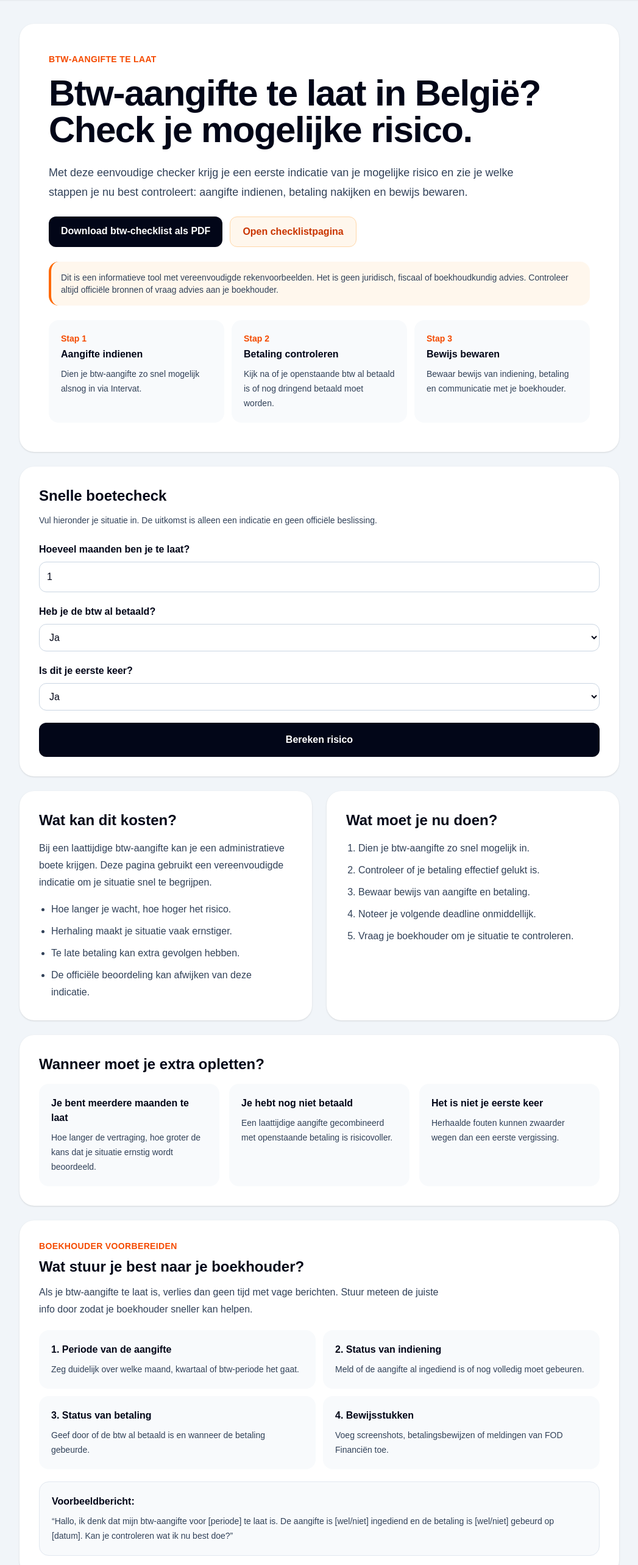
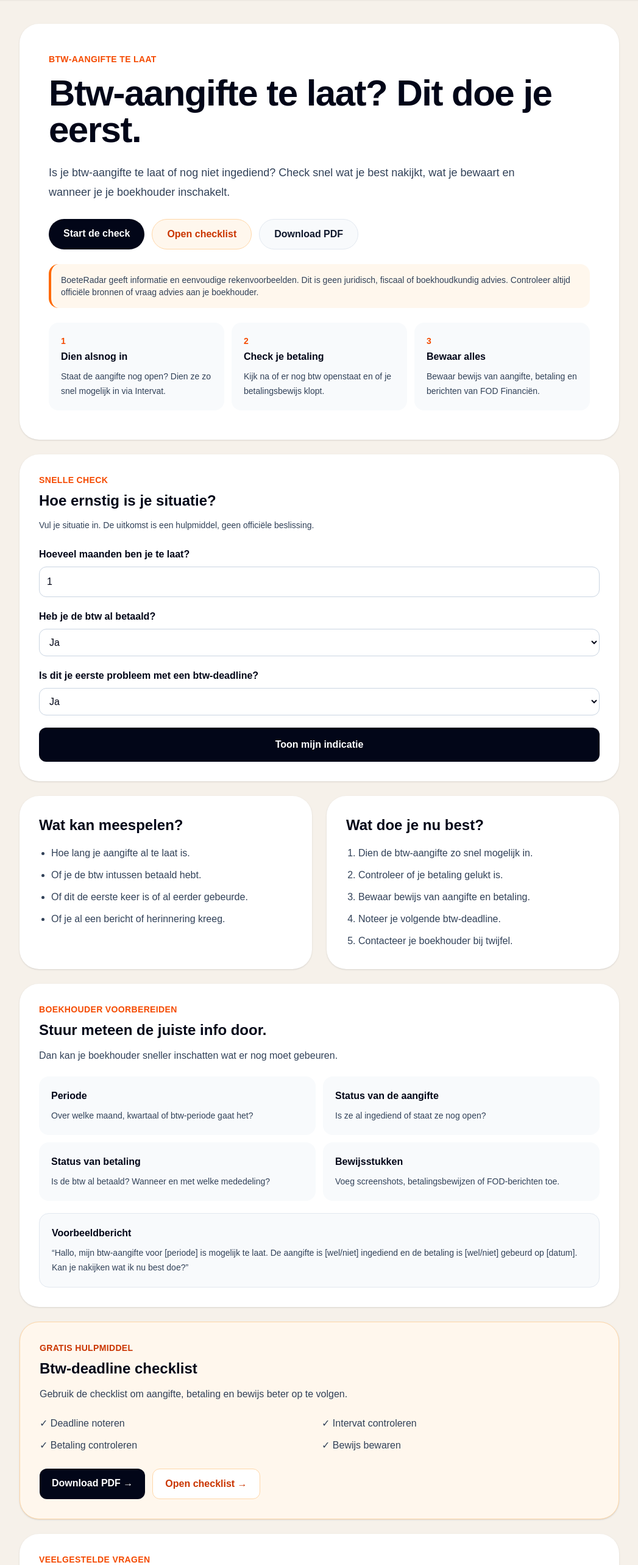
Before and after one commit to NathanVerd/Boeteradar, a Next.js app: page /btw-aangifte-te-laat in a window 1280 px wide. Shown: the part 120-2686 px from the top of the page at 61% size, without its empty margins (116-1163 px from the left). Built offline with nearby package versions, Linux system fonts and the light colour scheme.

Commit message:
Improve VAT filing page copy and layout

```diff
--- a/app/btw-aangifte-te-laat/page.tsx
+++ b/app/btw-aangifte-te-laat/page.tsx
@@ -21,97 +21,116 @@ export default function BtwAangifteTeLaatPage() {
 
   let risk = "Laag";
   let riskColor = "border-emerald-300 bg-emerald-50";
-  let advice = "Dien je aangifte zo snel mogelijk in en bewaar je bewijs.";
+  let advice = "Controleer je aangifte en bewaar je bewijs.";
 
   if (safeMonths >= 1) {
     risk = "Middelmatig";
     riskColor = "border-orange-300 bg-orange-50";
     advice =
-      "Dien je aangifte vandaag nog in, controleer je betaling en noteer je volgende deadline.";
+      "Dien je aangifte zo snel mogelijk in en controleer of de betaling in orde is.";
   }
 
   if (safeMonths >= 3 || paid === "no" || firstTime === "no") {
     risk = "Hoog";
     riskColor = "border-red-300 bg-red-50";
     advice =
-      "Dien je aangifte onmiddellijk in, betaal openstaande bedragen en contacteer je boekhouder.";
+      "Dien de aangifte in, betaal wat nog openstaat en contacteer je boekhouder.";
   }
 
   return (
-    <main className="min-h-screen bg-slate-100 text-slate-950">
+    <main className="min-h-screen bg-[#f6f1ea] text-slate-950">
       <Header label="Btw-checker" />
 
       <section className="mx-auto max-w-5xl px-5 py-10">
-        <div className="rounded-3xl bg-white p-7 shadow-sm md:p-12">
-          <p className="mb-4 text-sm font-bold uppercase tracking-wide text-orange-600">
+        <div className="rounded-[2rem] bg-white p-7 shadow-sm md:p-12">
+          <p className="mb-4 text-sm font-black uppercase tracking-wide text-orange-600">
             Btw-aangifte te laat
           </p>
 
           <h1 className="max-w-4xl text-4xl font-black tracking-tight md:text-6xl">
-            Btw-aangifte te laat in België? Check je mogelijke risico.
+            Btw-aangifte te laat? Dit doe je eerst.
           </h1>
 
           <p className="mt-6 max-w-3xl text-lg leading-8 text-slate-700">
-            Met deze eenvoudige checker krijg je een eerste indicatie van je
-            mogelijke risico en zie je welke stappen je nu best controleert:
-            aangifte indienen, betaling nakijken en bewijs bewaren.
+            Is je btw-aangifte te laat of nog niet ingediend? Check snel wat je
+            best nakijkt, wat je bewaart en wanneer je je boekhouder inschakelt.
           </p>
 
-          <div className="mt-6 flex flex-col gap-3 sm:flex-row">
+          <div className="mt-7 flex flex-col gap-3 sm:flex-row">
             <a
-              href="/downloads/btw-deadline-checklist.pdf"
-              download
-              className="rounded-xl bg-slate-950 px-5 py-3 text-center font-bold text-white transition hover:bg-slate-800"
+              href="#check"
+              className="rounded-full bg-slate-950 px-6 py-3 text-center font-black text-white transition hover:bg-slate-800"
             >
-              Download btw-checklist als PDF
+              Start de check
             </a>
 
             <Link
               href="/checklists/btw-deadline-checklist"
-              className="rounded-xl border border-orange-200 bg-orange-50 px-5 py-3 text-center font-bold text-orange-700 transition hover:bg-orange-100"
+              className="rounded-full border border-orange-200 bg-orange-50 px-6 py-3 text-center font-black text-orange-700 transition hover:bg-orange-100"
             >
-              Open checklistpagina
+              Open checklist
             </Link>
+
+            <a
+              href="/downloads/btw-deadline-checklist.pdf"
+              download
+              className="rounded-full border border-slate-200 bg-slate-50 px-6 py-3 text-center font-black text-slate-900 transition hover:bg-slate-100"
+            >
+              Download PDF
+            </a>
           </div>
 
-          <DisclaimerBox text="Dit is een informatieve tool met vereenvoudigde rekenvoorbeelden. Het is geen juridisch, fiscaal of boekhoudkundig advies. Controleer altijd officiële bronnen of vraag advies aan je boekhouder." />
+          <DisclaimerBox text="BoeteRadar geeft informatie en eenvoudige rekenvoorbeelden. Dit is geen juridisch, fiscaal of boekhoudkundig advies. Controleer altijd officiële bronnen of vraag advies aan je boekhouder." />
 
           <div className="mt-6 grid gap-3 md:grid-cols-3">
             <div className="rounded-2xl bg-slate-50 p-5">
-              <p className="text-sm font-bold text-orange-600">Stap 1</p>
-              <h3 className="mt-1 font-black">Aangifte indienen</h3>
+              <p className="text-sm font-black text-orange-600">1</p>
+              <h3 className="mt-1 font-black">Dien alsnog in</h3>
               <p className="mt-2 text-sm leading-6 text-slate-700">
-                Dien je btw-aangifte zo snel mogelijk alsnog in via Intervat.
+                Staat de aangifte nog open? Dien ze zo snel mogelijk in via
+                Intervat.
               </p>
             </div>
 
             <div className="rounded-2xl bg-slate-50 p-5">
-              <p className="text-sm font-bold text-orange-600">Stap 2</p>
-              <h3 className="mt-1 font-black">Betaling controleren</h3>
+              <p className="text-sm font-black text-orange-600">2</p>
+              <h3 className="mt-1 font-black">Check je betaling</h3>
               <p className="mt-2 text-sm leading-6 text-slate-700">
-                Kijk na of je openstaande btw al betaald is of nog dringend
-                betaald moet worden.
+                Kijk na of er nog btw openstaat en of je betalingsbewijs klopt.
               </p>
             </div>
 
             <div className="rounded-2xl bg-slate-50 p-5">
-              <p className="text-sm font-bold text-orange-600">Stap 3</p>
-              <h3 className="mt-1 font-black">Bewijs bewaren</h3>
+              <p className="text-sm font-black text-orange-600">3</p>
+              <h3 className="mt-1 font-black">Bewaar alles</h3>
               <p className="mt-2 text-sm leading-6 text-slate-700">
-                Bewaar bewijs van indiening, betaling en communicatie met je
-                boekhouder.
+                Bewaar bewijs van aangifte, betaling en berichten van FOD
+                Financiën.
               </p>
             </div>
           </div>
         </div>
 
-        <div className="mt-6 rounded-3xl bg-white p-7 shadow-sm md:p-8">
-          <h2 className="text-2xl font-black">Snelle boetecheck</h2>
+        <div
+          id="check"
+          className="mt-6 rounded-[2rem] bg-white p-7 shadow-sm md:p-8"
+        >
+          <div className="flex flex-col justify-between gap-4 md:flex-row md:items-end">
+            <div>
+              <p className="text-sm font-black uppercase tracking-wide text-orange-600">
+                Snelle check
+              </p>
 
-          <p className="mt-3 max-w-2xl text-sm leading-6 text-slate-700">
-            Vul hieronder je situatie in. De uitkomst is alleen een indicatie en
-            geen officiële beslissing.
-          </p>
+              <h2 className="mt-2 text-2xl font-black">
+                Hoe ernstig is je situatie?
+              </h2>
+
+              <p className="mt-3 max-w-2xl text-sm leading-6 text-slate-700">
+                Vul je situatie in. De uitkomst is een hulpmiddel, geen
+                officiële beslissing.
+              </p>
+            </div>
+          </div>
 
           <div className="mt-6 grid gap-5">
             <label className="font-bold">
@@ -122,7 +141,7 @@ export default function BtwAangifteTeLaatPage() {
                 max="24"
                 value={monthsLate}
                 onChange={(e) => setMonthsLate(Number(e.target.value))}
-                className="mt-2 w-full rounded-xl border border-slate-300 p-3 font-normal"
+                className="mt-2 w-full rounded-xl border border-slate-300 bg-white p-3 font-normal"
               />
             </label>
 
@@ -131,7 +150,7 @@ export default function BtwAangifteTeLaatPage() {
               <select
                 value={paid}
                 onChange={(e) => setPaid(e.target.value)}
-                className="mt-2 w-full rounded-xl border border-slate-300 p-3 font-normal"
+                className="mt-2 w-full rounded-xl border border-slate-300 bg-white p-3 font-normal"
               >
                 <option value="yes">Ja</option>
                 <option value="no">Nee</option>
@@ -139,11 +158,11 @@ export default function BtwAangifteTeLaatPage() {
             </label>
 
             <label className="font-bold">
-              Is dit je eerste keer?
+              Is dit je eerste probleem met een btw-deadline?
               <select
                 value={firstTime}
                 onChange={(e) => setFirstTime(e.target.value)}
-                className="mt-2 w-full rounded-xl border border-slate-300 p-3 font-normal"
+                className="mt-2 w-full rounded-xl border border-slate-300 bg-white p-3 font-normal"
               >
                 <option value="yes">Ja</option>
                 <option value="no">Nee</option>
@@ -152,9 +171,9 @@ export default function BtwAangifteTeLaatPage() {
 
             <button
               onClick={() => setCalculated(true)}
-              className="rounded-xl bg-slate-950 px-5 py-4 font-bold text-white hover:bg-slate-800"
+              className="rounded-xl bg-slate-950 px-5 py-4 font-bold text-white transition hover:bg-slate-800"
             >
-              Bereken risico
+              Toon mijn indicatie
             </button>
           </div>
 
@@ -167,160 +186,116 @@ export default function BtwAangifteTeLaatPage() {
               </p>
 
               <p className="mt-2">
-                <strong>Ruwe indicatie administratieve boete:</strong> ongeveer €
+                <strong>Ruwe boete-indicatie:</strong> ongeveer €
                 {estimatedFine}
               </p>
 
               <p className="mt-3 text-sm leading-6 text-slate-700">
-                Deze berekening gebruikt een eenvoudige vuistregel van €100 per
-                maand vertraging met een maximum van €500. De echte sanctie kan
-                afwijken door je concrete situatie, eerdere fouten, betaling en
-                beoordeling door de administratie.
+                Deze indicatie gebruikt een eenvoudige vuistregel van €100 per
+                maand vertraging, met een maximum van €500. De echte gevolgen
+                kunnen anders zijn.
               </p>
 
-              <p className="mt-3 font-bold">Beste actie: {advice}</p>
+              <p className="mt-3 font-bold">Wat nu? {advice}</p>
             </div>
           )}
         </div>
 
         <div className="mt-6 grid gap-6 md:grid-cols-2">
-          <section className="rounded-3xl bg-white p-7 shadow-sm md:p-8">
-            <h2 className="text-2xl font-black">Wat kan dit kosten?</h2>
-
-            <p className="mt-4 leading-7 text-slate-700">
-              Bij een laattijdige btw-aangifte kan je een administratieve boete
-              krijgen. Deze pagina gebruikt een vereenvoudigde indicatie om je
-              situatie snel te begrijpen.
-            </p>
+          <section className="rounded-[2rem] bg-white p-7 shadow-sm md:p-8">
+            <h2 className="text-2xl font-black">Wat kan meespelen?</h2>
 
             <ul className="mt-4 list-disc space-y-2 pl-5 leading-7 text-slate-700">
-              <li>Hoe langer je wacht, hoe hoger het risico.</li>
-              <li>Herhaling maakt je situatie vaak ernstiger.</li>
-              <li>Te late betaling kan extra gevolgen hebben.</li>
-              <li>De officiële beoordeling kan afwijken van deze indicatie.</li>
+              <li>Hoe lang je aangifte al te laat is.</li>
+              <li>Of je de btw intussen betaald hebt.</li>
+              <li>Of dit de eerste keer is of al eerder gebeurde.</li>
+              <li>Of je al een bericht of herinnering kreeg.</li>
             </ul>
           </section>
 
-          <section className="rounded-3xl bg-white p-7 shadow-sm md:p-8">
-            <h2 className="text-2xl font-black">Wat moet je nu doen?</h2>
+          <section className="rounded-[2rem] bg-white p-7 shadow-sm md:p-8">
+            <h2 className="text-2xl font-black">Wat doe je nu best?</h2>
 
             <ol className="mt-4 list-decimal space-y-2 pl-5 leading-7 text-slate-700">
-              <li>Dien je btw-aangifte zo snel mogelijk in.</li>
-              <li>Controleer of je betaling effectief gelukt is.</li>
+              <li>Dien de btw-aangifte zo snel mogelijk in.</li>
+              <li>Controleer of je betaling gelukt is.</li>
               <li>Bewaar bewijs van aangifte en betaling.</li>
-              <li>Noteer je volgende deadline onmiddellijk.</li>
-              <li>Vraag je boekhouder om je situatie te controleren.</li>
+              <li>Noteer je volgende btw-deadline.</li>
+              <li>Contacteer je boekhouder bij twijfel.</li>
             </ol>
           </section>
         </div>
 
-        <section className="mt-6 rounded-3xl bg-white p-7 shadow-sm md:p-8">
-          <h2 className="text-2xl font-black">
-            Wanneer moet je extra opletten?
+        <section className="mt-6 rounded-[2rem] bg-white p-7 shadow-sm md:p-8">
+          <p className="text-sm font-black uppercase tracking-wide text-orange-600">
+            Boekhouder voorbereiden
+          </p>
+
+          <h2 className="mt-2 text-2xl font-black">
+            Stuur meteen de juiste info door.
           </h2>
 
-          <div className="mt-4 grid gap-4 md:grid-cols-3">
+          <p className="mt-3 max-w-2xl leading-7 text-slate-700">
+            Dan kan je boekhouder sneller inschatten wat er nog moet gebeuren.
+          </p>
+
+          <div className="mt-5 grid gap-3 md:grid-cols-2">
             <div className="rounded-2xl bg-slate-50 p-5">
-              <h3 className="font-black">Je bent meerdere maanden te laat</h3>
+              <h3 className="font-black">Periode</h3>
               <p className="mt-2 text-sm leading-6 text-slate-700">
-                Hoe langer de vertraging, hoe groter de kans dat je situatie
-                ernstig wordt beoordeeld.
+                Over welke maand, kwartaal of btw-periode gaat het?
               </p>
             </div>
 
             <div className="rounded-2xl bg-slate-50 p-5">
-              <h3 className="font-black">Je hebt nog niet betaald</h3>
+              <h3 className="font-black">Status van de aangifte</h3>
               <p className="mt-2 text-sm leading-6 text-slate-700">
-                Een laattijdige aangifte gecombineerd met openstaande betaling
-                is risicovoller.
+                Is ze al ingediend of staat ze nog open?
               </p>
             </div>
 
             <div className="rounded-2xl bg-slate-50 p-5">
-              <h3 className="font-black">Het is niet je eerste keer</h3>
+              <h3 className="font-black">Status van betaling</h3>
               <p className="mt-2 text-sm leading-6 text-slate-700">
-                Herhaalde fouten kunnen zwaarder wegen dan een eerste
-                vergissing.
-              </p>
-            </div>
-          </div>
-        </section>
-
-        <section className="mt-6 rounded-3xl bg-white p-7 shadow-sm md:p-8">
-          <p className="text-sm font-bold uppercase tracking-wide text-orange-600">
-            Boekhouder voorbereiden
-          </p>
-
-          <h2 className="mt-2 text-2xl font-black">
-            Wat stuur je best naar je boekhouder?
-          </h2>
-
-          <p className="mt-3 max-w-2xl leading-7 text-slate-700">
-            Als je btw-aangifte te laat is, verlies dan geen tijd met vage
-            berichten. Stuur meteen de juiste info door zodat je boekhouder
-            sneller kan helpen.
-          </p>
-
-          <div className="mt-5 grid gap-3 md:grid-cols-2">
-            <div className="rounded-2xl bg-slate-50 p-5">
-              <h3 className="font-black">1. Periode van de aangifte</h3>
-              <p className="mt-2 text-sm leading-6 text-slate-700">
-                Zeg duidelijk over welke maand, kwartaal of btw-periode het gaat.
+                Is de btw al betaald? Wanneer en met welke mededeling?
               </p>
             </div>
 
             <div className="rounded-2xl bg-slate-50 p-5">
-              <h3 className="font-black">2. Status van indiening</h3>
+              <h3 className="font-black">Bewijsstukken</h3>
               <p className="mt-2 text-sm leading-6 text-slate-700">
-                Meld of de aangifte al ingediend is of nog volledig moet
-                gebeuren.
-              </p>
-            </div>
-
-            <div className="rounded-2xl bg-slate-50 p-5">
-              <h3 className="font-black">3. Status van betaling</h3>
-              <p className="mt-2 text-sm leading-6 text-slate-700">
-                Geef door of de btw al betaald is en wanneer de betaling
-                gebeurde.
-              </p>
-            </div>
-
-            <div className="rounded-2xl bg-slate-50 p-5">
-              <h3 className="font-black">4. Bewijsstukken</h3>
-              <p className="mt-2 text-sm leading-6 text-slate-700">
-                Voeg screenshots, betalingsbewijzen of meldingen van FOD
-                Financiën toe.
+                Voeg screenshots, betalingsbewijzen of FOD-berichten toe.
               </p>
             </div>
           </div>
 
           <div className="mt-5 rounded-2xl border border-slate-200 bg-slate-50 p-5">
-            <p className="font-bold">Voorbeeldbericht:</p>
+            <p className="font-bold">Voorbeeldbericht</p>
             <p className="mt-2 text-sm leading-6 text-slate-700">
-              “Hallo, ik denk dat mijn btw-aangifte voor [periode] te laat is.
-              De aangifte is [wel/niet] ingediend en de betaling is [wel/niet]
-              gebeurd op [datum]. Kan je controleren wat ik nu best doe?”
+              “Hallo, mijn btw-aangifte voor [periode] is mogelijk te laat. De
+              aangifte is [wel/niet] ingediend en de betaling is [wel/niet]
+              gebeurd op [datum]. Kan je nakijken wat ik nu best doe?”
             </p>
           </div>
         </section>
 
-        <section className="mt-6 rounded-3xl border border-orange-200 bg-orange-50 p-7 shadow-sm md:p-8">
-          <p className="text-sm font-bold uppercase tracking-wide text-orange-700">
+        <section className="mt-6 rounded-[2rem] border border-orange-200 bg-orange-50 p-7 shadow-sm md:p-8">
+          <p className="text-sm font-black uppercase tracking-wide text-orange-700">
             Gratis hulpmiddel
           </p>
 
           <h2 className="mt-2 text-2xl font-black">Btw-deadline checklist</h2>
 
           <p className="mt-3 max-w-2xl leading-7 text-slate-700">
-            Gebruik deze checklist om je btw-aangifte, betaling en bewijsstukken
-            niet meer uit het oog te verliezen.
+            Gebruik de checklist om aangifte, betaling en bewijs beter op te
+            volgen.
           </p>
 
           <ul className="mt-5 grid gap-2 leading-7 text-slate-700 md:grid-cols-2">
-            <li>✓ Datum van aangifte noteren</li>
+            <li>✓ Deadline noteren</li>
             <li>✓ Intervat controleren</li>
             <li>✓ Betaling controleren</li>
-            <li>✓ Bewijs van indiening bewaren</li>
+            <li>✓ Bewijs bewaren</li>
           </ul>
 
           <div className="mt-6 flex flex-col gap-3 sm:flex-row">
@@ -336,18 +311,18 @@ export default function BtwAangifteTeLaatPage() {
               href="/checklists/btw-deadline-checklist"
               className="rounded-xl border border-orange-200 bg-white px-5 py-3 text-center font-bold text-orange-700 transition hover:bg-orange-100"
             >
-              Open checklistpagina →
+              Open checklist →
             </Link>
           </div>
         </section>
 
-        <section className="mt-6 rounded-3xl bg-white p-7 shadow-sm md:p-8">
-          <p className="text-sm font-bold uppercase tracking-wide text-orange-600">
+        <section className="mt-6 rounded-[2rem] bg-white p-7 shadow-sm md:p-8">
+          <p className="text-sm font-black uppercase tracking-wide text-orange-600">
             Veelgestelde vragen
           </p>
 
           <h2 className="mt-2 text-2xl font-black">
-            Vragen over een te late btw-aangifte
+            Btw-aangifte te laat: veelgestelde vragen
           </h2>
 
           <div className="mt-6 grid gap-4">
@@ -356,18 +331,16 @@ export default function BtwAangifteTeLaatPage() {
                 Wat moet ik doen als mijn btw-aangifte te laat is?
               </h3>
               <p className="mt-2 text-sm leading-6 text-slate-700">
-                Dien je aangifte zo snel mogelijk alsnog in. Controleer daarna
-                of je betaling gebeurd is en bewaar bewijs van indiening en
-                betaling.
+                Dien ze zo snel mogelijk alsnog in. Controleer daarna je betaling
+                en bewaar bewijs.
               </p>
             </div>
 
             <div className="rounded-2xl bg-slate-50 p-5">
-              <h3 className="font-black">Is deze berekening exact?</h3>
+              <h3 className="font-black">Is de berekening exact?</h3>
               <p className="mt-2 text-sm leading-6 text-slate-700">
-                Nee. BoeteRadar gebruikt een vereenvoudigde indicatie. De echte
-                gevolgen hangen af van je concrete situatie, eerdere fouten,
-                betaling en de beoordeling door de administratie.
+                Nee. Het is een eenvoudige indicatie. De echte gevolgen hangen
+                af van je concrete situatie.
               </p>
             </div>
 
@@ -376,19 +349,8 @@ export default function BtwAangifteTeLaatPage() {
                 Moet ik mijn boekhouder contacteren?
               </h3>
               <p className="mt-2 text-sm leading-6 text-slate-700">
-                Ja, zeker als je meerdere maanden te laat bent, nog niet betaald
-                hebt of al eerder problemen had met btw-deadlines.
-              </p>
-            </div>
-
-            <div className="rounded-2xl bg-slate-50 p-5">
-              <h3 className="font-black">
-                Kan een te late btw-aangifte extra gevolgen hebben?
-              </h3>
-              <p className="mt-2 text-sm leading-6 text-slate-700">
-                Ja. Naast een mogelijke administratieve boete kunnen laattijdige
-                betaling, herhaling of ontbrekende documenten je situatie
-                risicovoller maken.
+                Dat is verstandig als je meerdere maanden te laat bent, nog niet
+                betaald hebt of al eerder problemen had.
               </p>
             </div>
           </div>
@@ -401,7 +363,7 @@ export default function BtwAangifteTeLaatPage() {
               href: "https://financien.belgium.be/nl/ondernemingen/btw/boeten",
             },
             {
-              label: "FOD Financiën — Intervat aangifteportaal",
+              label: "FOD Financiën — Intervat",
               href: "https://financien.belgium.be/nl/E-services/Intervat",
             },
             {
@@ -411,50 +373,17 @@ export default function BtwAangifteTeLaatPage() {
           ]}
         />
 
-        <section className="mt-6 rounded-3xl border border-slate-200 bg-white p-7 shadow-sm md:p-8">
-          <p className="text-sm font-bold uppercase tracking-wide text-orange-600">
+        <section className="mt-6 rounded-[2rem] border border-slate-200 bg-white p-7 shadow-sm md:p-8">
+          <p className="text-sm font-black uppercase tracking-wide text-orange-600">
             Laatst inhoudelijk nagekeken
           </p>
 
           <h2 className="mt-2 text-2xl font-black">Mei 2026</h2>
 
           <p className="mt-3 max-w-2xl leading-7 text-slate-700">
-            Regels, bedragen en procedures kunnen wijzigen. Controleer altijd de
-            officiële bronnen of vraag professioneel advies voor je concrete
-            situatie.
+            Regels en procedures kunnen wijzigen. Controleer altijd officiële
+            bronnen of vraag professioneel advies.
           </p>
-        </section>
-
-        <section className="mt-6 rounded-3xl border border-slate-200 bg-white p-7 shadow-sm md:p-8">
-          <p className="text-sm font-bold uppercase tracking-wide text-orange-600">
-            Later mogelijk
-          </p>
-
-          <h2 className="mt-2 text-2xl font-black">
-            Wil je later herinneringen voor btw-deadlines?
-          </h2>
-
-          <p className="mt-3 max-w-2xl leading-7 text-slate-700">
-            BoeteRadar kan later uitbreiden met eenvoudige reminders voor
-            btw-aangiftes, betalingen en andere administratieve deadlines. Eerst
-            verbeteren we de bestaande checks en hulpmiddelen.
-          </p>
-
-          <div className="mt-5 rounded-2xl bg-slate-50 p-5">
-            <p className="font-bold">Waarom dit nuttig kan zijn:</p>
-            <ul className="mt-3 list-disc space-y-2 pl-5 text-sm leading-6 text-slate-700">
-              <li>Je vergeet minder snel een deadline.</li>
-              <li>Je houdt bewijs van aangifte en betaling beter bij.</li>
-              <li>Je krijgt later mogelijk een checklist per situatie.</li>
-            </ul>
-          </div>
-
-          <button
-            disabled
-            className="mt-6 rounded-xl bg-slate-950 px-5 py-3 font-bold text-white opacity-60"
-          >
-            Reminderfunctie later
-          </button>
         </section>
 
         <RelatedChecks excludeHref="/btw-aangifte-te-laat" />
```
